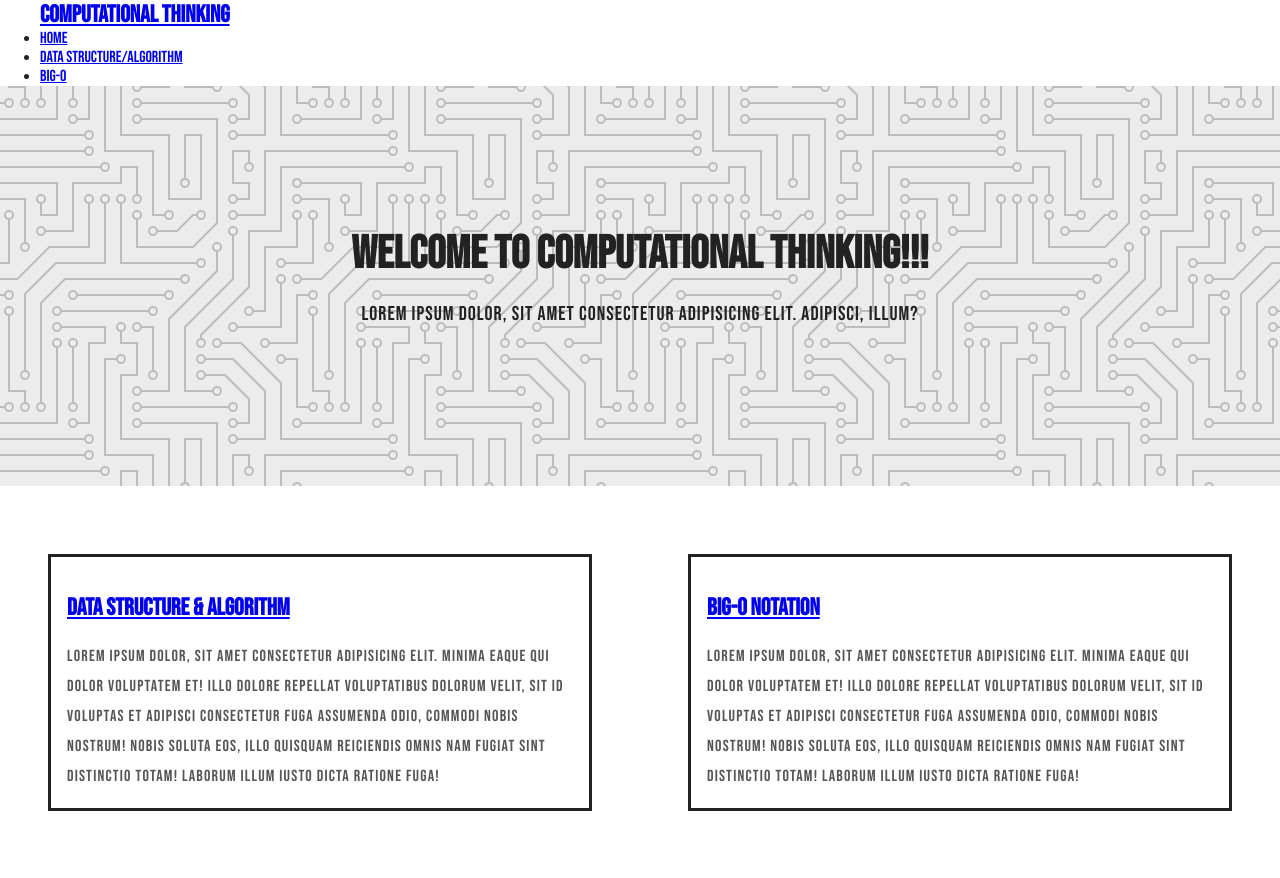
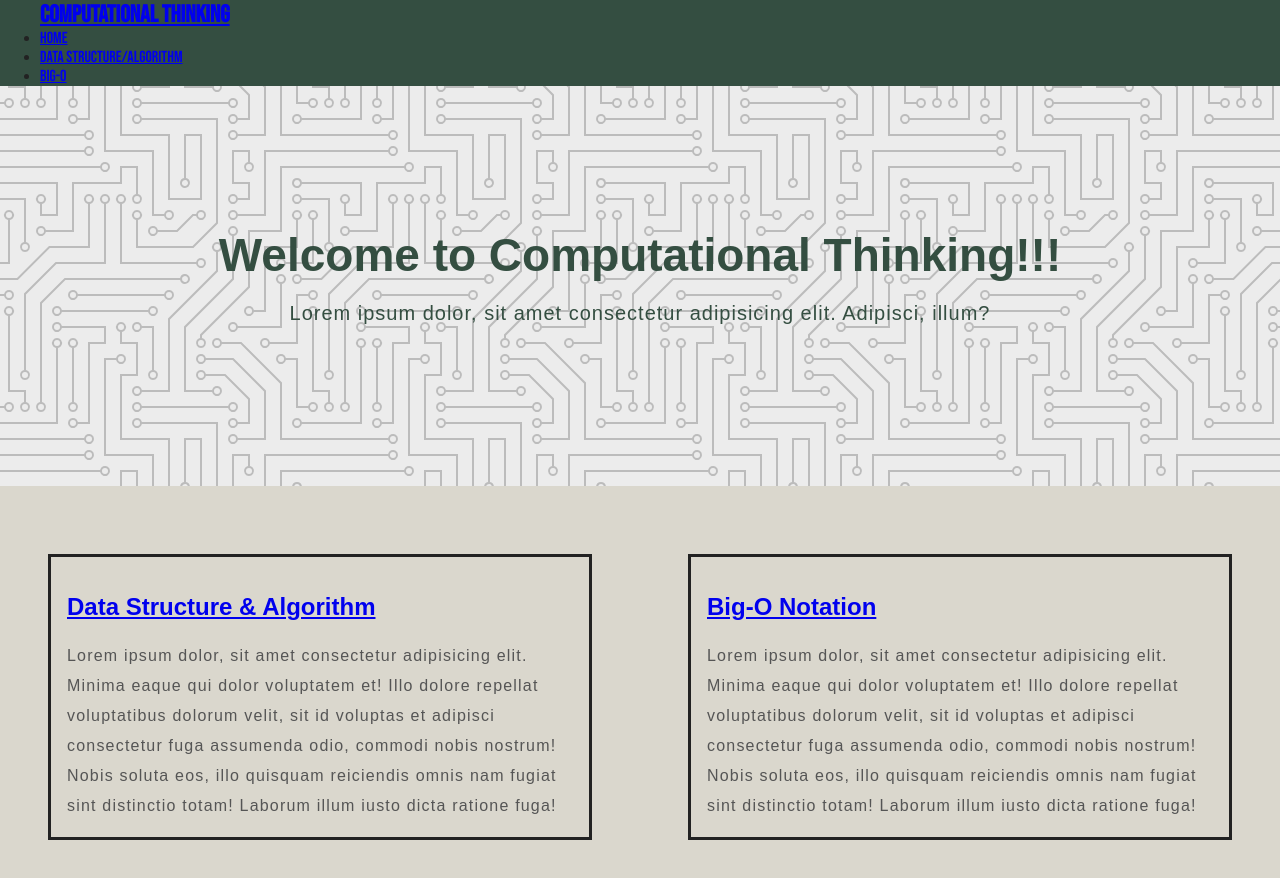
Before and after one commit to upluke/computational_thinking, a website: page packages/proto/public/index.html in a window 1280 px wide. Drawn offline with Linux system fonts and the light colour scheme.

Commit message:
added colors

```diff
--- a/packages/proto/public/style.css
+++ b/packages/proto/public/style.css
@@ -7,9 +7,15 @@
 }
 
 body {
-  font-family: "Bebas Neue", sans-serif;
+  font-family: sans-serif;
   color: #222;
   padding-bottom: 50px;
+  background-color: #dad7cd;
+}
+
+header {
+  background-color: #344e41;
+  font-family: "Bebas Neue", sans-serif;
 }
 
 .container {
@@ -28,6 +34,7 @@ body {
   text-align: center;
   position: relative;
   margin-bottom: 20px;
+  color: #344e41;
 }
 
 .hero h1 {
```
